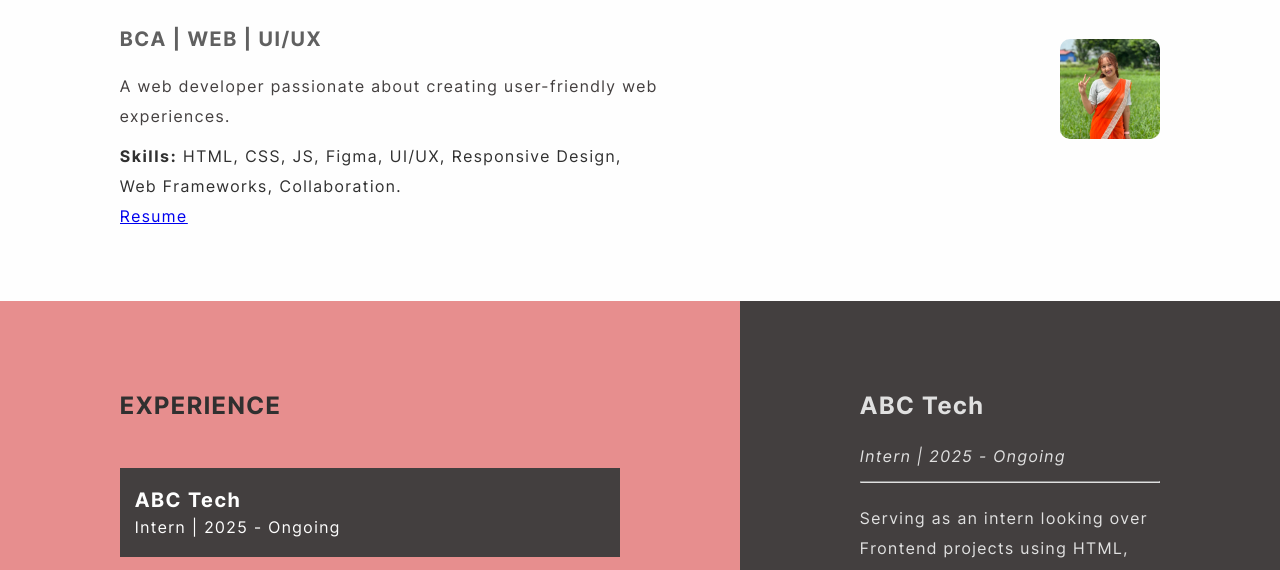
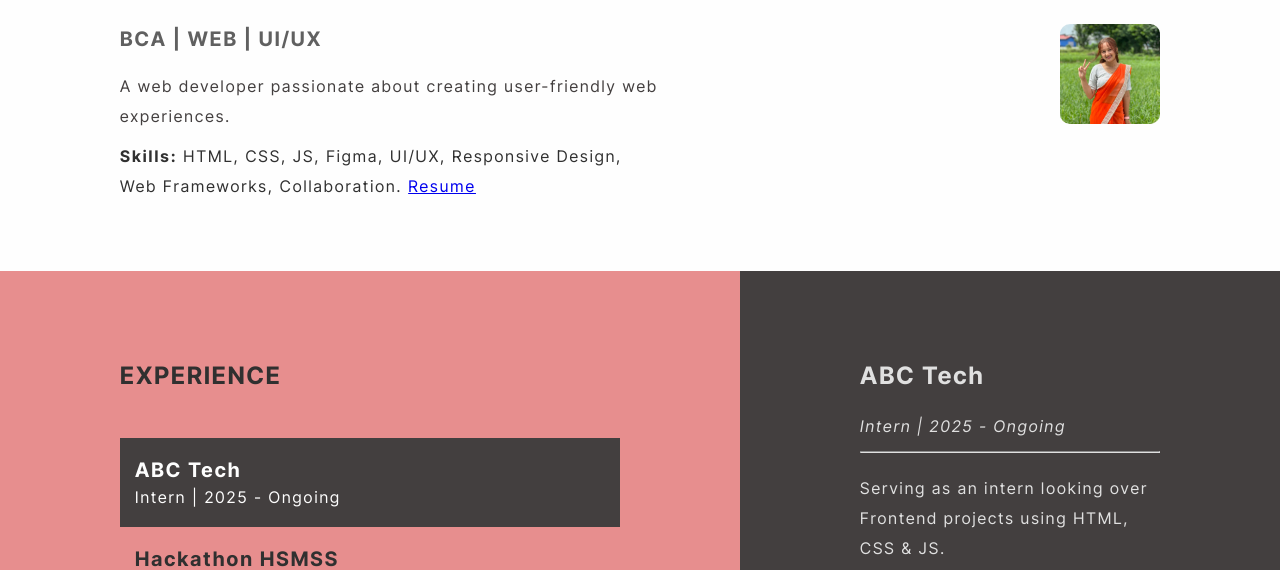
Before and after one commit to mejina11/Portfolio, a plain HTML site: page index.html in a window 1280 px wide. Shown: the part 223-793 px from the top of the page. Drawn offline with Linux system fonts and the light colour scheme.

Commit message:
Update index.html

```diff
--- a/index.html
+++ b/index.html
@@ -48,7 +48,7 @@
                 <h3>BCA | WEB | UI/UX</h3>
                 <p>
                     A web developer passionate about creating user-friendly web experiences.
-                <blockquote><strong>Skills:</strong> HTML, CSS, JS, Figma, UI/UX, Responsive Design, Web Frameworks, Collaboration.<br/>
+                <blockquote><strong>Skills:</strong> HTML, CSS, JS, Figma, UI/UX, Responsive Design, Web Frameworks, Collaboration.
                     <a href="https://www.figma.com/proto/I9HuPXeR5EgG0TbWJOusrJ/Class-Materials---HSMSS--Community-?node-id=2100-2&t=KmhcVlVotRw6fiDA-0&scaling=min-zoom&content-scaling=fixed&page-id=57%3A8">Resume<a/>
                     </blockquote>
                 </p>
```
